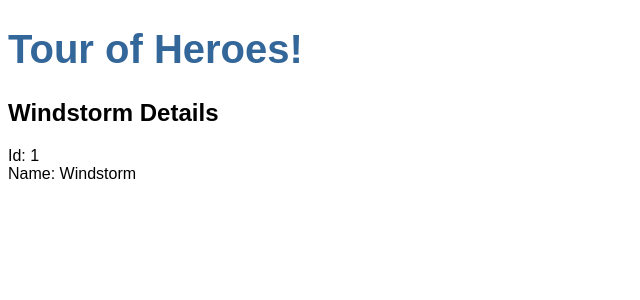
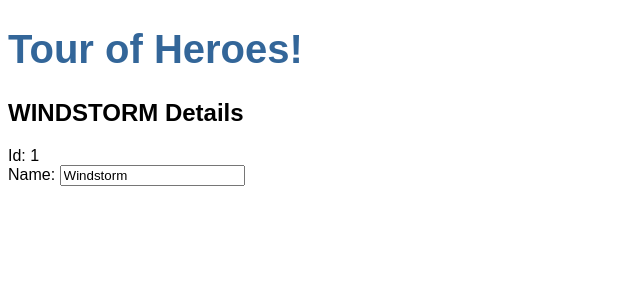
Before and after one commit to Flo-Leroux/angular-tour-of-heroes, an Angular app: page / in a window 1280 px wide. Shown: the top 300 px of the page, without its empty margins (0-640 px from the left). Built offline with nearby package versions, Linux system fonts and the light colour scheme.

Commit message:
Can change Hero's name

```diff
--- a/src/app/app.module.ts
+++ b/src/app/app.module.ts
@@ -5,6 +5,7 @@ import { NgModule } from '@angular/core';
 import { AppComponent } from './app.component';
 import { HeroesComponent } from './heroes/heroes.component';
 
+import { FormsModule } from '@angular/forms';
 
 @NgModule({
   declarations: [
@@ -12,7 +13,8 @@ import { HeroesComponent } from './heroes/heroes.component';
     HeroesComponent
   ],
   imports: [
-    BrowserModule
+    BrowserModule,
+    FormsModule
   ],
   providers: [],
   bootstrap: [AppComponent]
--- a/src/app/heroes/heroes.component.html
+++ b/src/app/heroes/heroes.component.html
@@ -1,8 +1,9 @@
-<h2> {{ hero.name }} Details </h2>
+<h2> {{ hero.name | uppercase }} Details </h2>
+
 <div>
   <span> Id: </span> {{ hero.id }}
 </div>
 
-<div>
-  <span>Name: </span> {{ hero.name }}
-</div>
+<label for="name">Name:
+  <input [(ngModel)]="hero.name" type="text" name="name" placeholder="name">
+</label>
```
